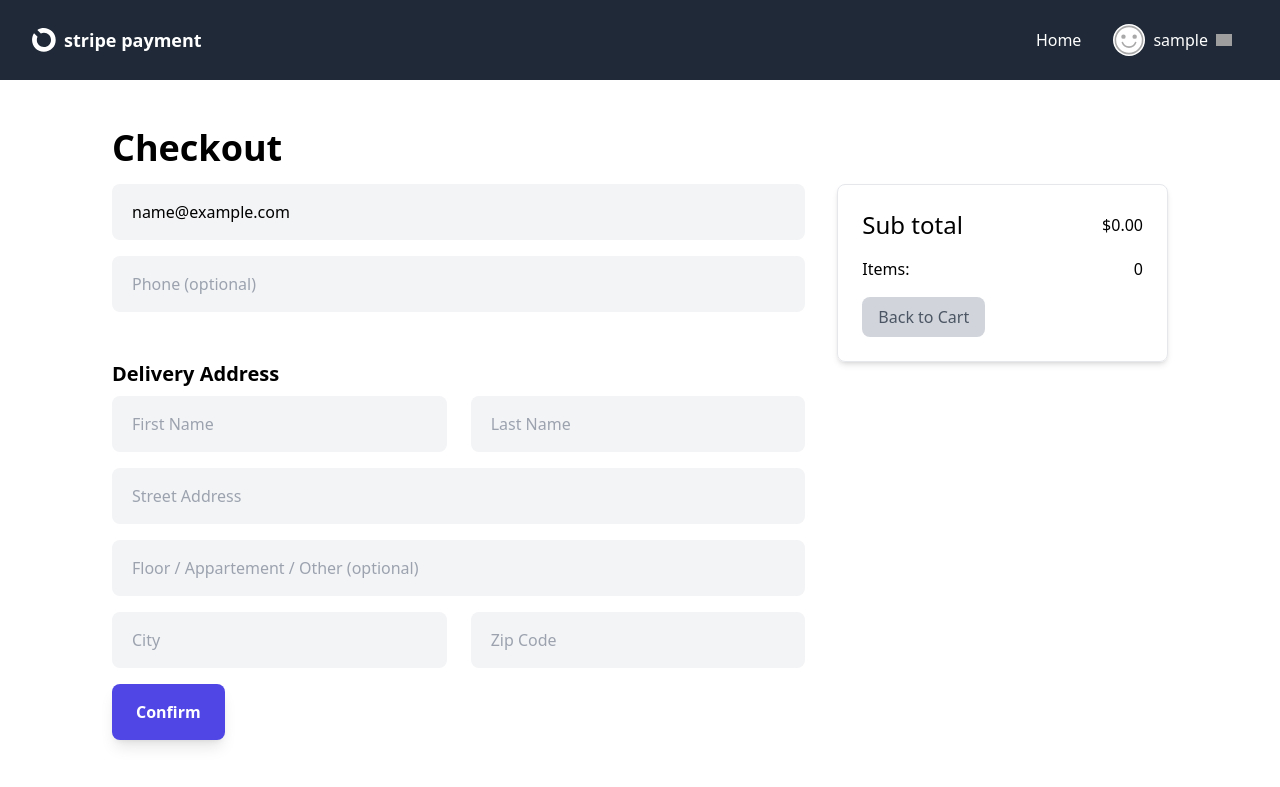
After one commit to kinin01/stripe_payment, a Django app: page /shop/checkout/ in a window 1280 px wide. The commit adds this page. Shown: the top 787 px of the page. Run offline with Django 5.2, Linux system fonts and the light colour scheme; the visitor is signed in with stand-in values (Sample User, id 1); data that the repository does not hold is empty; parts of the project's set-up code (start-up, migrations or seed data) failed here and were passed over; some libraries are stand-ins or nearby versions; grey boxes are pictures that could not be loaded.

Commit message:
added shipping info

```diff
--- a/a_stripe/admin.py
+++ b/a_stripe/admin.py
@@ -1,4 +1,5 @@
 from django.contrib import admin
 from .models import *
 
-admin.site.register(UserPayment)
+admin.site.register(ShippingInfo)
+admin.site.register(CheckoutSession)
--- /dev/null
+++ b/a_stripe/forms.py
@@ -0,0 +1,18 @@
+from django.forms import ModelForm
+from django import forms
+from .models import ShippingInfo
+
+class ShippingForm(ModelForm):
+    class Meta:
+        model = ShippingInfo
+        exclude = ['user']
+        widgets = {
+            'email': forms.EmailInput(attrs={'placeholder': 'Email'}),
+            'phone': forms.TextInput(attrs={'placeholder': 'Phone (optional)'}),
+            'first_name': forms.TextInput(attrs={'placeholder': 'First Name'}),
+            'last_name': forms.TextInput(attrs={'placeholder': 'Last Name'}),
+            'address_line_one': forms.TextInput(attrs={'placeholder': 'Street Address'}),
+            'address_line_two': forms.TextInput(attrs={'placeholder': 'Floor / Appartement / Other (optional)'}),
+            'city': forms.TextInput(attrs={'placeholder': 'City'}),
+            'zip_code': forms.TextInput(attrs={'placeholder': 'Zip Code'}),
+        }
--- a/a_stripe/models.py
+++ b/a_stripe/models.py
@@ -14,3 +14,32 @@ class UserPayment(models.Model):
 
     def __str__(self):
         return f"{self.user.username} - {self.product_name} - Paid: {self.has_paid}"
+
+
+class ShippingInfo(models.Model):
+    user = models.ForeignKey(User, on_delete=models.CASCADE, blank=True, null=True)
+    email = models.EmailField()
+    phone = models.CharField(max_length=20, blank=True, null=True)
+    first_name = models.CharField(max_length=100)
+    last_name = models.CharField(max_length=100)
+    address_line_one = models.CharField(max_length=255)
+    address_line_two = models.CharField(max_length=255, blank=True, null=True)
+    city = models.CharField(max_length=100)
+    zip_code = models.CharField(max_length=10)
+
+    def __str__(self):
+        return f'{self.first_name} {self.last_name}'
+
+class CheckoutSession(models.Model):
+    checkout_id = models.CharField(max_length=255)
+    shipping_info = models.ForeignKey(ShippingInfo, on_delete=models.SET_NULL, blank=True, null=True)
+    total_cost = models.DecimalField(max_digits=10, decimal_places=2, blank=True, null=True)
+    created = models.DateTimeField(auto_now_add=True)
+    has_paid = models.BooleanField(default=False)
+
+    class Meta:
+        ordering = ['-created']
+
+    def __str__(self):
+        date = self.created.strftime('%d/%m/%Y')
+        return f'{self.checkout_id} - {self.shipping_info} - ${self.total_cost} - {date} - Paid: {self.has_paid}'
--- /dev/null
+++ b/a_stripe/templates/a_stripe/checkout.html
@@ -0,0 +1,65 @@
+{% extends 'layouts/blank.html' %}
+
+{% block content %}
+
+<div class="max-w-6xl mx-auto p-12">
+    <h1>Checkout</h1>
+    <div class="md:grid grid-cols-3 gap-8">
+        <div class="col-span-2">
+            <form method="POST">
+                {% csrf_token %}
+                <div class="mb-12">
+                    <div class="flex flex-col gap-4">
+                        {{ form.email }}
+                        {{ form.phone }}
+                    </div>
+                </div>
+
+                <div>
+                    <h2>Delivery Address</h2>
+                    <div class="flex gap-6">
+                        <div class="w-1/2 mb-4">
+                            {{ form.first_name }}
+                        </div>
+                        <div class="w-1/2 mb-4">
+                            {{ form.last_name }}
+                        </div>
+                    </div>
+
+                    <div class="mb-4 flex flex-col gap-4">
+                        {{ form.address_line_one }}
+                        {{ form.address_line_two }}
+                    </div>
+
+                    <div class="flex gap-6">
+                        <div class="w-1/2 mb-4">
+                            {{ form.city }}
+                        </div>
+                        <div class="w-1/2 mb-4">
+                            {{ form.zip_code }}
+                        </div>
+                    </div>
+                </div>
+                <button type="submit">Confirm</button>
+            </form>
+        </div>
+        <div>
+            <div class="border rounded-lg shadow-md p-6">
+                <div class="flex items-center justify-between mb-4">
+                    <div class="text-2xl">Sub total</div>
+                    <div>${{ cart.get_total_cost|floatformat:2 }}</div>
+                </div>
+                <div class="flex items-center justify-between mb-4">
+                    <span>Items:</span>
+                    <span>{{ cart|length }}</span>
+                </div>
+                <a href="{% url 'cart' %}" class="button button-gray !text-gray-600 !font-normal !py-2 !px-4 !shadow-none">
+                    Back to Cart
+                </a>
+            </div>
+
+        </div>
+    </div>
+</div>
+
+{% endblock %}
--- a/a_stripe/urls.py
+++ b/a_stripe/urls.py
@@ -4,9 +4,10 @@ from .views import *
 urlpatterns = [
     path('', shop_view, name="shop"),
     path('product/<product_id', product_view, name="product"),
-    #path('payment_successful/', payment_successful, name="payment_successful"),
-    #path('payment_cancelled/', payment_cancelled, name="payment_cancelled"),
-    #path ('stripe_webhook/', stripe_webhook, name = 'stripe_webhook'),
+    path('payment_successful/', payment_successful, name="payment_successful"),
+    path('payment_cancelled/', payment_cancelled, name="payment_cancelled"),
+    path ('stripe_webhook/', stripe_webhook, name = 'stripe_webhook'),
     path ('add_to_cart/<product_id>', add_to_cart, name = 'add_to_cart'),
+    path ('checkout/', checkout_view, name = 'checkout'),
 
 ]
--- a/a_stripe/views.py
+++ b/a_stripe/views.py
@@ -3,10 +3,12 @@ import stripe
 from django.conf import settings
 from django.views.decorators.http import require_POST
 from django.views.decorators.csrf import csrf_exempt
+from django.contrib.auth.decorators import login_required
 from django.http import HttpResponse
 from .models import *
 from .utils import *
 from .cart import Cart
+from .forms import *
 
 stripe.api_key = settings.STRIPE_SECRET_KEY
 
@@ -71,3 +73,83 @@ def remove_from_cart(request, product_id):
     cart = Cart(request)
     cart.remove(product_id)
     return redirect('cart')
+
+
+@login_required
+def checkout_view(request):
+    shipping_info = ShippingInfo.objects.filter(user=request.user).first()
+
+    if shipping_info:
+        form = ShippingForm(instance=shipping_info)
+    else:
+        form = ShippingForm(initial={'email': request.user.email})
+
+    if request.method == 'POST':
+        form = ShippingForm(request.POST, instance=shipping_info)
+        if form.is_valid():
+            shipping_info = form.save(commit=False)
+            shipping_info.user = request.user
+            shipping_info.email = form.cleaned_data['email'].lower()
+            shipping_info.save()
+
+            cart = Cart(request)
+            checkout_session = create_checkout_session(cart, shipping_info.email)
+
+            CheckoutSession.objects.create(
+                checkout_id = checkout_session.id,
+                shipping_info = shipping_info,
+                total_cost = cart.get_total_cost()
+            )
+
+            return redirect(checkout_session.url, code=303)
+
+    return render(request, 'a_stripe/checkout.html', {'form': form})
+
+
+
+def payment_successful(request):
+    checkout_session_id = request.GET.get('session_id', None)
+
+    if checkout_session_id:
+        session = stripe.checkout.Session.retrieve(checkout_session_id)
+        customer_id = session.customer
+        customer = stripe.Customer.retrieve(customer_id)
+
+        if settings.CART_SESSION_ID in request.session:
+            del request.session[settings.CART_SESSION_ID]
+
+        if settings.DEBUG:
+            checkout = CheckoutSession.objects.get(checkout_id=checkout_session_id)
+            checkout.has_paid = True
+            checkout.save()
+
+    return render(request, 'a_stripe/payment_successful.html', {'customer': customer})
+
+
+def payment_cancelled(request):
+    return render(request, 'a_stripe/payment_cancelled.html')
+
+
+@require_POST
+@csrf_exempt
+def stripe_webhook(request):
+    endpoint_secret = settings.STRIPE_WEBHOOK_SECRET
+    payload = request.body
+    signature_header = request.META['HTTP_STRIPE_SIGNATURE']
+    event = None
+
+    try:
+        event = stripe.Webhook.construct_event(
+            payload, signature_header, endpoint_secret
+        )
+    except:
+        return HttpResponse(status=400)
+
+    if event['type'] == 'checkout.session.completed':
+        session = event['data']['object']
+        checkout_session_id = session.get('id')
+        checkout = CheckoutSession.objects.get(checkout_id=checkout_session_id)
+        checkout.has_paid = True
+        checkout.save()
+
+    return HttpResponse(status=200)
```
Also changed, not shown: a_stripe/templates/a_stripe/product.html (+8 -1 lines), a_stripe/utils.py (+24 -0 lines).
